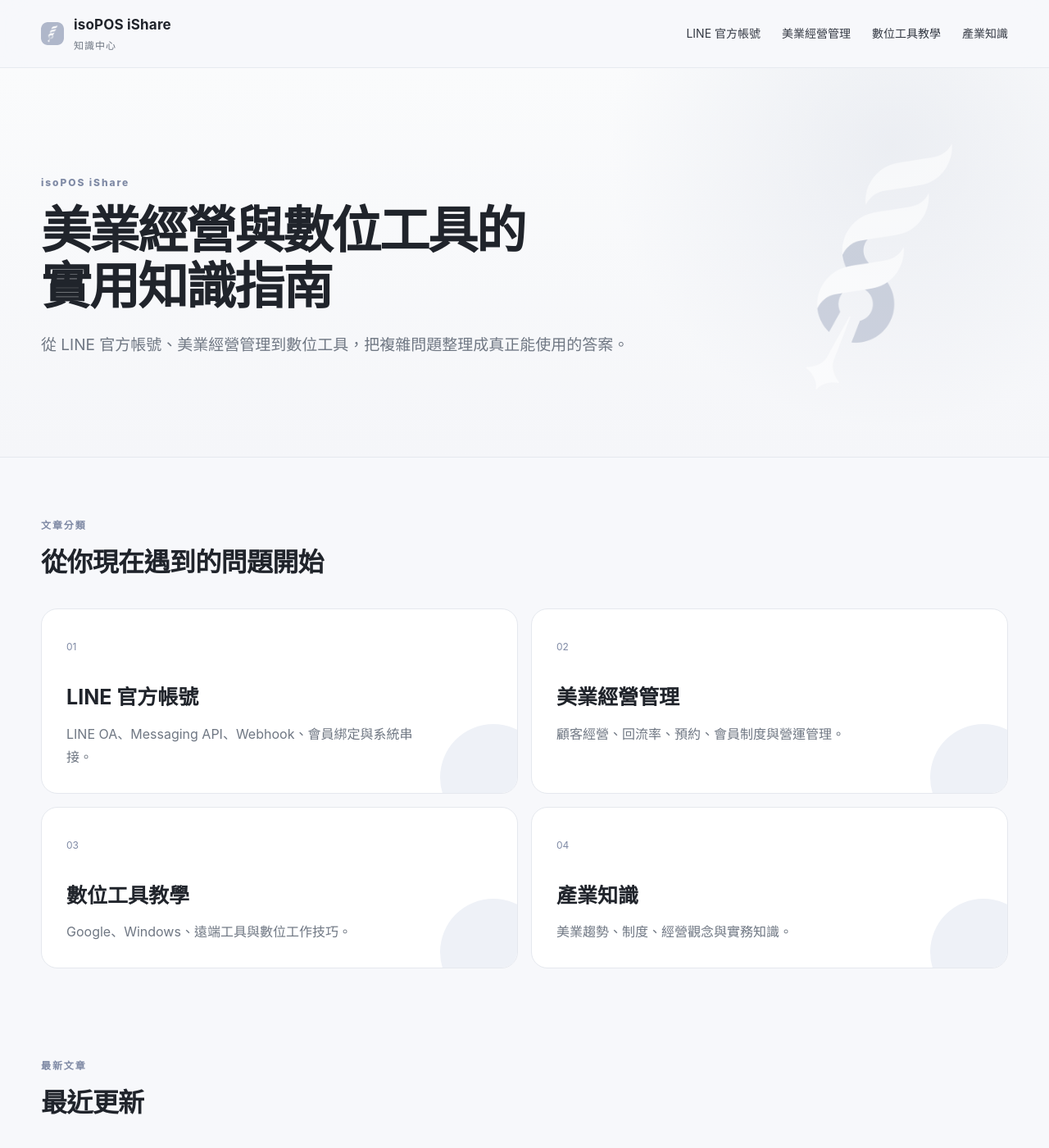
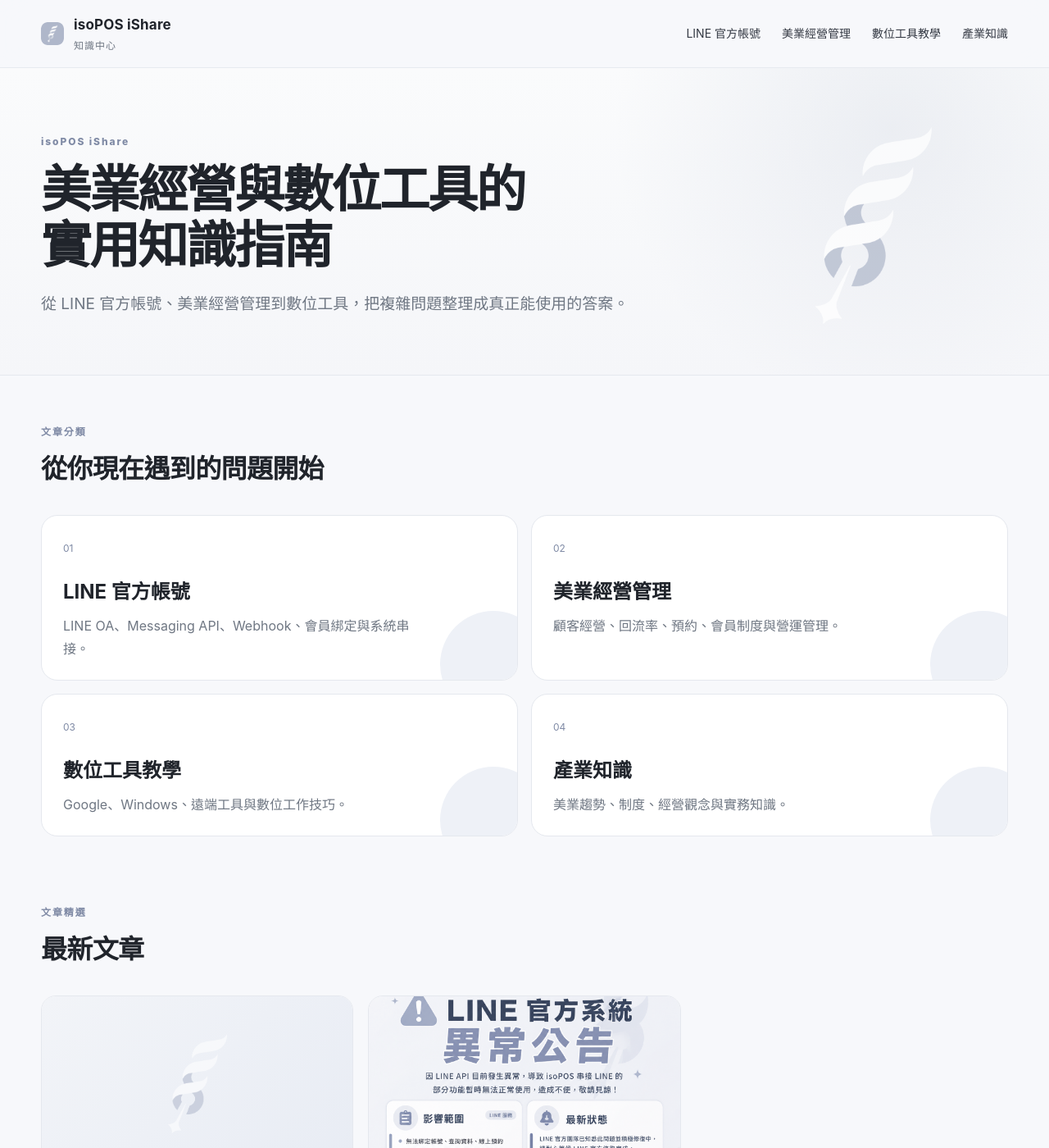
Before and after one commit to isopossoft/isoPOS-ishare, a Jekyll site: the page built from index.html, in a window 1280 px wide and 1400 px high. Shown: the whole window at 82% size. Built offline with Jekyll 4.4.1, drawn with Linux system fonts in a browser that asks for light colours.

Commit message:
Add files via upload

```diff
--- a/assets/css/style.css
+++ b/assets/css/style.css
@@ -42,7 +42,7 @@
 .hero{
   position:relative;
   overflow:hidden;
-  padding:92px 0 82px;
+  padding:72px 0 62px;
   background:
     radial-gradient(circle at 85% 20%, rgba(174,183,203,.18), transparent 30%),
     linear-gradient(180deg,#fafbfc 0%,#f5f6f9 100%);
@@ -58,8 +58,8 @@
   margin:14px 0 22px;
 }
 .hero-desc{font-size:19px;color:var(--muted);max-width:720px;margin:0}
-.hero-mark{display:flex;justify-content:center;align-items:center;opacity:.58;transform:translateX(4%)}
-.hero-mark img{max-height:300px;width:auto}
+.hero-mark{display:flex;justify-content:center;align-items:center;opacity:.72;transform:translateX(2%)}
+.hero-mark img{max-height:240px;width:auto}
 .eyebrow{
   color:var(--brand-deep);
   font-size:12px;
@@ -68,7 +68,7 @@
   margin:0;
 }
 
-.section{padding:72px 0}
+.section{padding:58px 0}
 .section-heading{display:flex;justify-content:space-between;align-items:end;margin-bottom:28px}
 .section-heading h2{font-size:32px;margin:7px 0 0;letter-spacing:-.02em}
 
@@ -78,8 +78,8 @@
   background:var(--surface);
   border:1px solid var(--line);
   border-radius:20px;
-  padding:30px;
-  min-height:190px;
+  padding:24px 26px;
+  min-height:158px;
   overflow:hidden;
   transition:transform .18s ease,border-color .18s ease,box-shadow .18s ease;
 }
@@ -93,11 +93,11 @@
 }
 .category-card:hover{transform:translateY(-3px);border-color:#d6dbe5;box-shadow:0 14px 35px rgba(40,48,63,.06)}
 .category-index{font-size:12px;color:var(--brand-deep)}
-.category-card h3{font-size:25px;margin:28px 0 8px}
+.category-card h3{font-size:24px;margin:20px 0 6px}
 .category-card p{margin:0;color:var(--muted);max-width:85%}
 
-.latest-section{padding-top:36px}
-.post-grid{display:grid;grid-template-columns:repeat(3,1fr);gap:18px}
+.latest-section{padding-top:24px}
+.post-grid{display:grid;grid-template-columns:repeat(3,minmax(0,1fr));gap:18px;align-items:stretch}
 .post-card{
   background:var(--surface);
   border:1px solid var(--line);
@@ -107,15 +107,15 @@
   flex-direction:column;
   min-width:0;
 }
-.post-cover{display:block;aspect-ratio:16/10;background:var(--surface-soft);overflow:hidden}
+.post-cover{display:block;aspect-ratio:16/9;background:var(--surface-soft);overflow:hidden}
 .post-cover>img{width:100%;height:100%;object-fit:cover;transition:transform .25s ease}
 .post-card:hover .post-cover>img{transform:scale(1.025)}
 .post-cover-fallback{width:100%;height:100%;display:grid;place-items:center;background:linear-gradient(135deg,#f2f4f8,#e8ecf4)}
 .post-cover-fallback img{width:72px;opacity:.55}
-.post-card-body{padding:24px;display:flex;flex-direction:column;flex:1}
+.post-card-body{padding:22px;display:flex;flex-direction:column;flex:1}
 .post-category{color:var(--brand-deep);font-size:12px;font-weight:800;margin:0 0 16px}
 .post-card h3{font-size:21px;line-height:1.45;margin:0 0 10px}
-.post-summary{color:var(--muted);margin:0 0 24px}
+.post-summary{color:var(--muted);margin:0 0 20px}
 .post-footer{display:flex;justify-content:space-between;gap:15px;margin-top:auto;font-size:12px;color:var(--muted)}
 .post-footer a{color:var(--brand-deep);font-weight:800}
 
@@ -185,7 +185,7 @@
 @media(max-width:640px){
   .container,.narrow{width:min(calc(100% - 28px),var(--max))}
   .header-inner{min-height:70px}
-  .hero{padding:62px 0 54px}
+  .hero{padding:50px 0 44px}
   .hero h1{font-size:40px}
   .hero-desc{font-size:17px}
   .section{padding:52px 0}
@@ -203,3 +203,9 @@
 @media(max-width:640px){
   .desktop-break{display:none}
 }
+
+@media(min-width:901px){
+  .post-grid{
+    grid-template-columns:repeat(3,minmax(0,1fr));
+  }
+}
--- a/index.html
+++ b/index.html
@@ -52,8 +52,8 @@
 <section class="container section latest-section">
   <div class="section-heading">
     <div>
-      <p class="eyebrow">最新文章</p>
-      <h2>最近更新</h2>
+      <p class="eyebrow">文章精選</p>
+      <h2>最新文章</h2>
     </div>
   </div>
 
```
Also changed, not shown: README.md.
